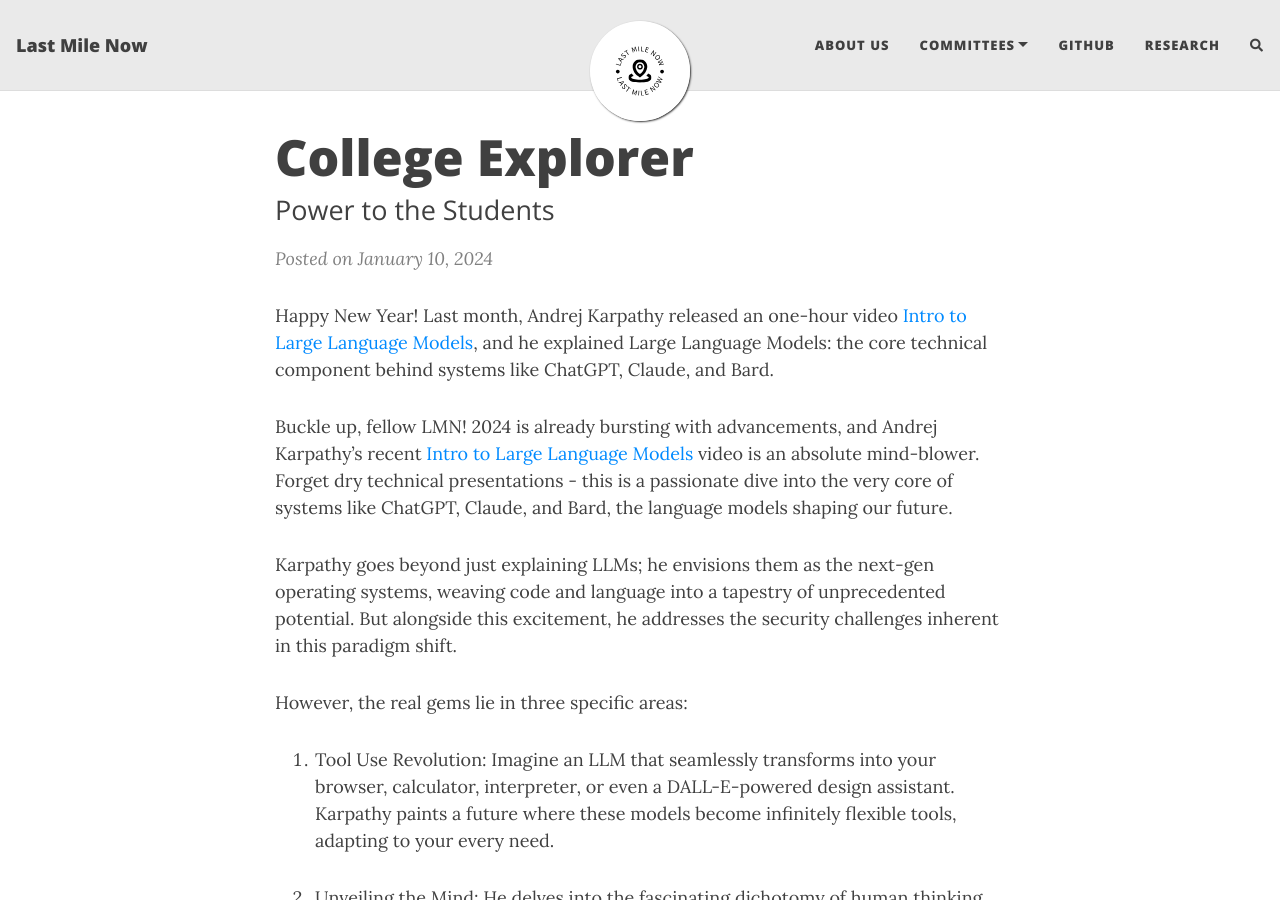
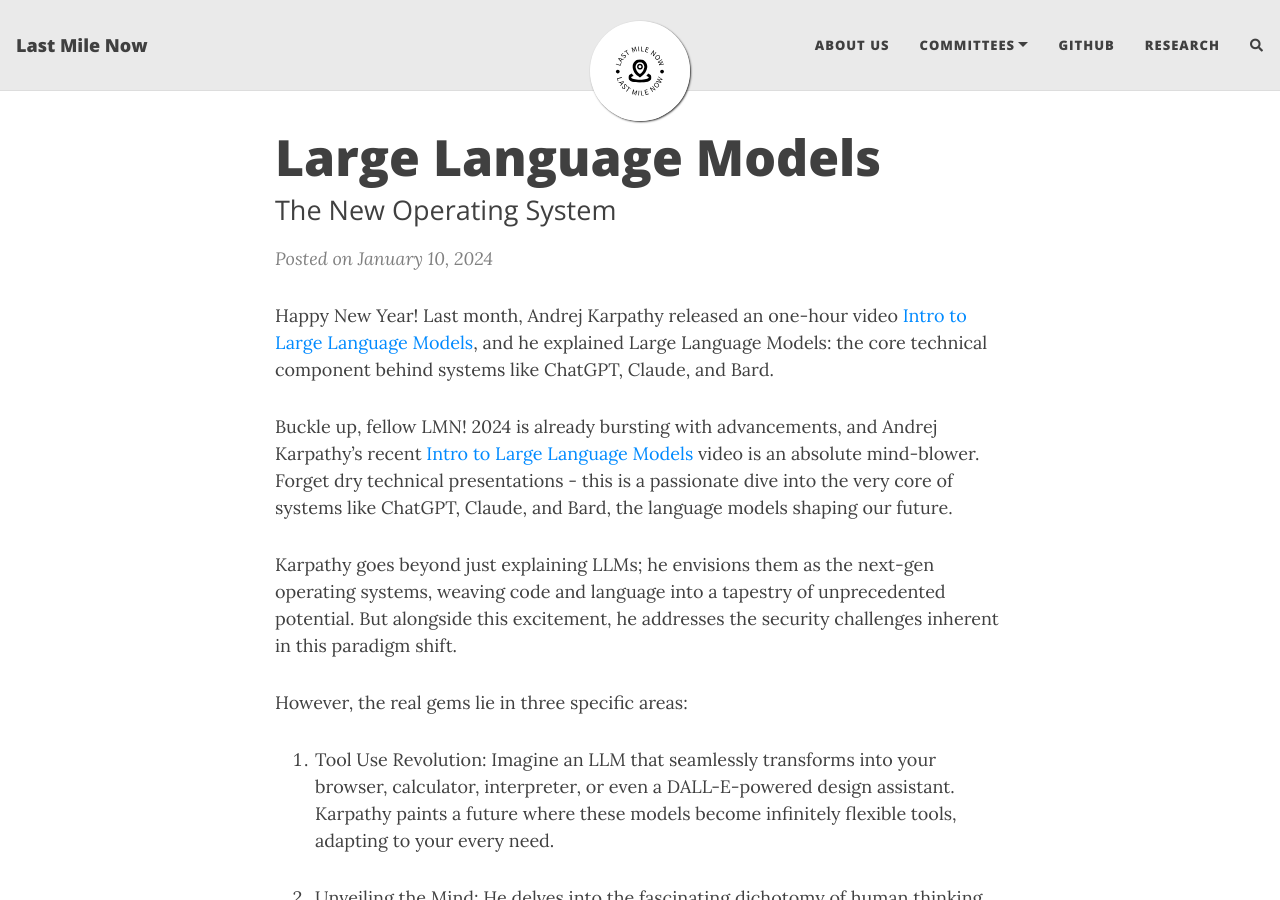
Before and after one commit to LastMileNow/lastmilenow.github.io, a Jekyll site: the page built from _posts/2024-01-10-llm-intro.md, in a window 1280 px wide and 900 px high. Built offline with Jekyll 4.4.1, drawn with Linux system fonts in a browser that asks for light colours; nearby versions of some CDN libraries; comment, search, counter and statistics services are not loaded.

Commit message:
corrected title

```diff
--- a/_posts/2024-01-10-llm-intro.md
+++ b/_posts/2024-01-10-llm-intro.md
@@ -1,7 +1,7 @@
 ---
 layout: post
-title: College Explorer
-subtitle: Power to the Students
+title: Large Language Models
+subtitle: The New Operating System
 cover-img:
 thumbnail-img: /assets/img/system2.jpg
 share-img:
```
